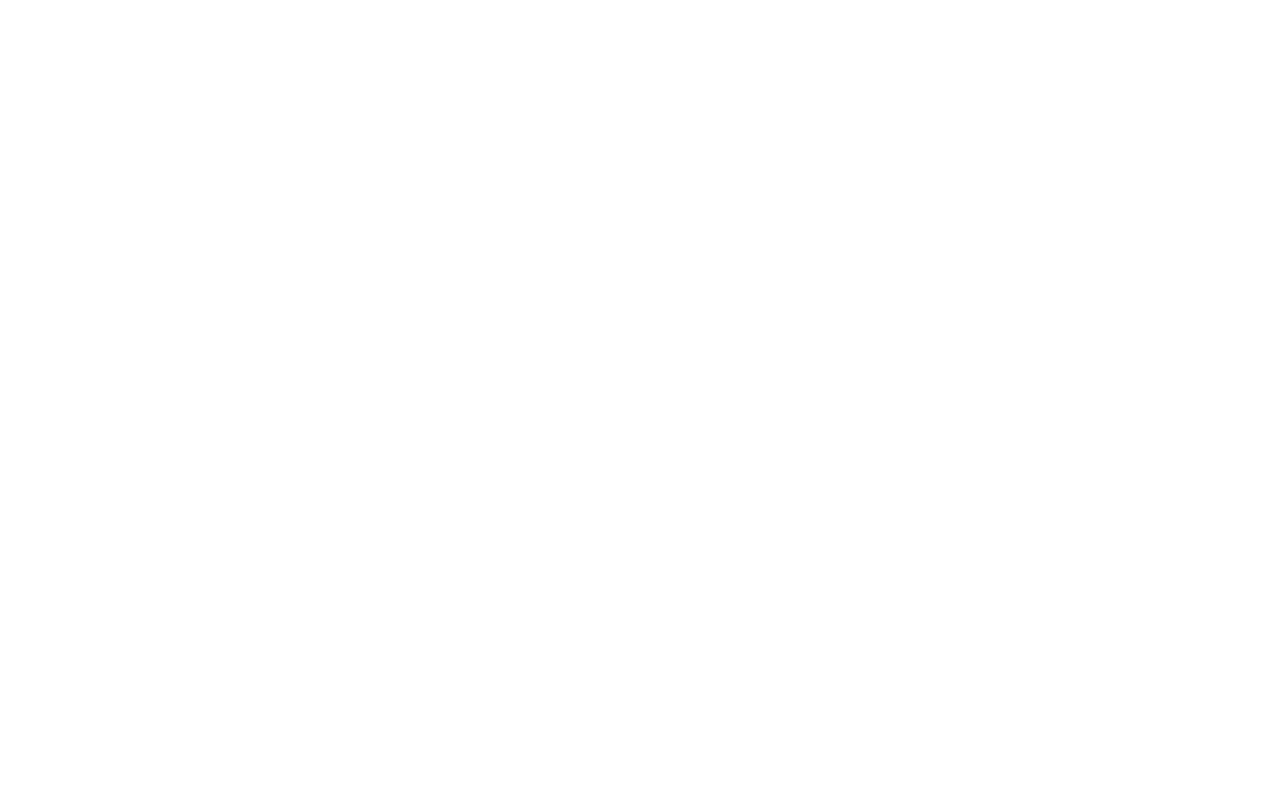
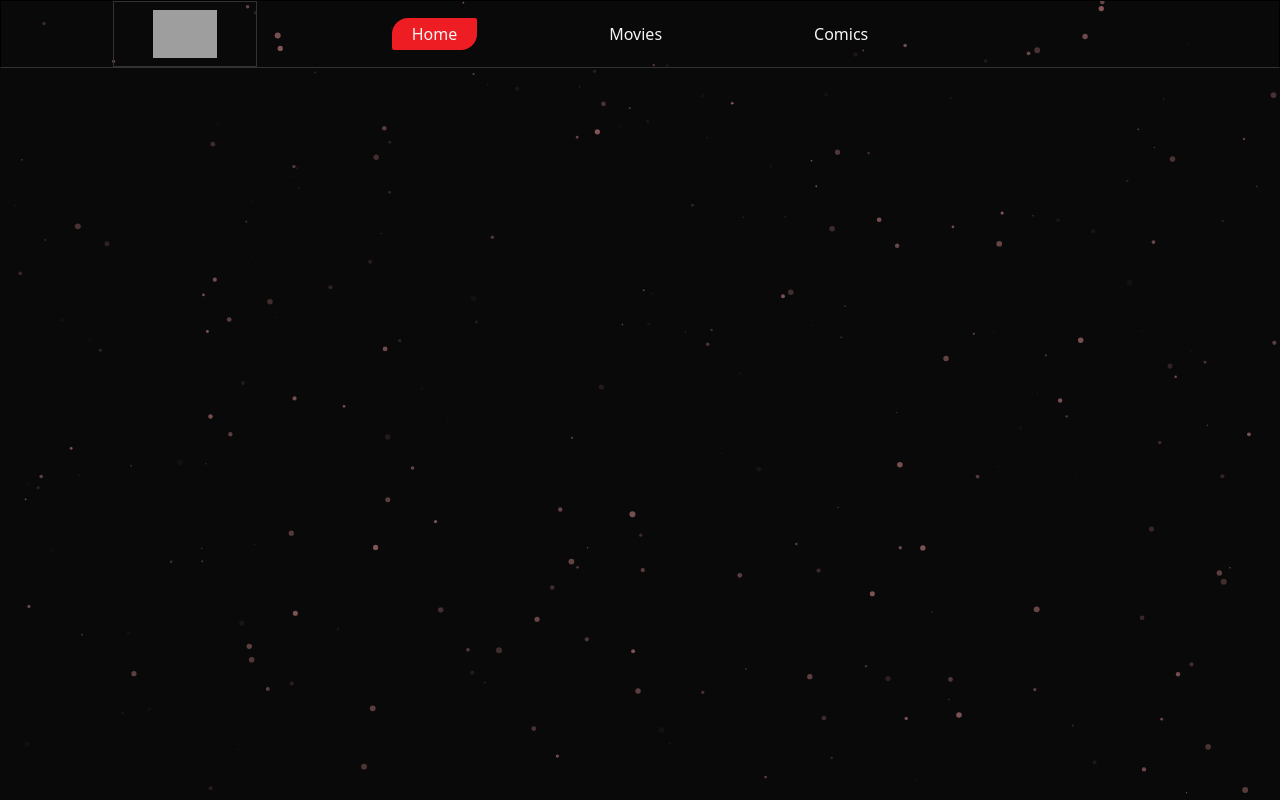
Before and after one commit to RomainSav/marvel-films, a Next.js app: page / in a window 1280 px wide. Built offline with nearby package versions, Linux system fonts and the light colour scheme; grey boxes are pictures that could not be loaded.

Commit message:
Update layout

```diff
--- a/app/layout.tsx
+++ b/app/layout.tsx
@@ -1,5 +1,9 @@
+import "@lib/styles/tailwind.css";
+
+import { Navbar } from "@lib/components/navbar";
 import type { Metadata } from "next";
 import type { PropsWithChildren, ReactElement } from "react";
+import { Particles } from "@lib/components/particles";
 
 export const metadata: Metadata = {
   title: "Marvel movies catalog"
@@ -8,7 +12,14 @@
 const RootLayout = ({ children }: PropsWithChildren): ReactElement => {
   return (
     <html lang="fr">
-      <body>{children}</body>
+      <body className="bg-gray-1">
+        <Particles />
+
+        <main className="relative z-20">
+          <Navbar />
+          {children}
+        </main>
+      </body>
     </html>
   );
 };
```
